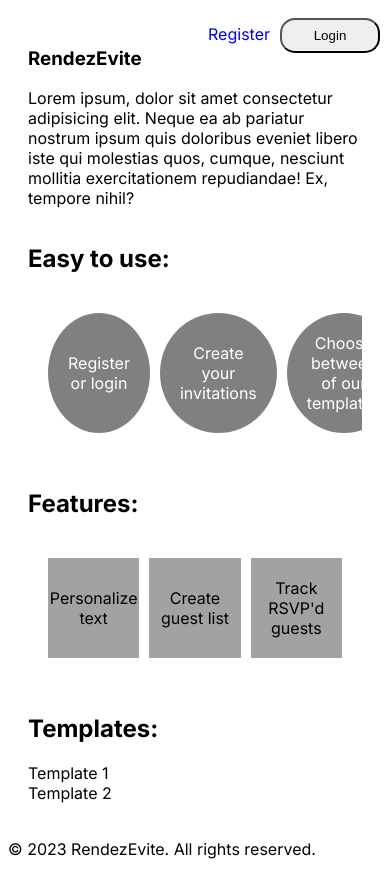
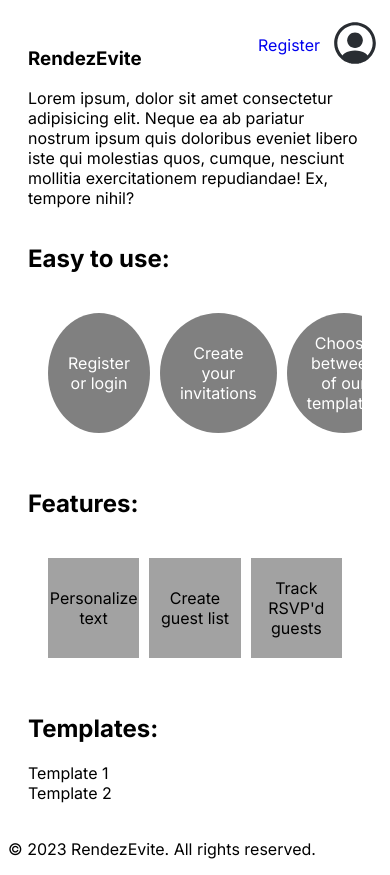
Before and after one commit to nanidam/degree-project-rendezevite, a Next.js app: page / in a window 390 px wide. Built offline with nearby package versions, Linux system fonts and the light colour scheme.

Commit message:
:art: added profile svg to render in mobile

```diff
--- a/app/page.tsx
+++ b/app/page.tsx
@@ -1,13 +1,29 @@
 "use client";
-import { redirect, useRouter } from "next/navigation";
+import { useRouter } from "next/navigation";
 import "./style.scss";
+import { ReactSVG } from "react-svg";
+import { useEffect, useState } from "react";
 
 const Home = () => {
   const router = useRouter();
+  const [desktopMode, setDesktopMode] = useState(false);
 
   const handleLogin = () => {
     router.push("/api/auth/signin");
   };
+
+  useEffect(() => {
+    const handleResize = () => {
+      setDesktopMode(window.innerWidth >= 768);
+    };
+
+    handleResize();
+    window.addEventListener("resize", handleResize);
+
+    return () => {
+      window.removeEventListener("resize", handleResize);
+    };
+  }, []);
 
   return (
     <main>
@@ -15,9 +31,17 @@ const Home = () => {
         <a className="register-link" href="/register">
           Register
         </a>
-        <button className="login-btn" type="button" onClick={handleLogin}>
-          Login
-        </button>
+        {desktopMode ? (
+          <button className="login-btn" type="button" onClick={handleLogin}>
+            Login
+          </button>
+        ) : (
+          <ReactSVG
+            className="profile-icon"
+            src="/profile-icon.svg"
+            onClick={handleLogin}
+          />
+        )}
       </nav>
       <section className="welcome-container">
         <article className="welcome-text-container">
--- a/app/style.scss
+++ b/app/style.scss
@@ -1,8 +1,13 @@
 .welcome-nav {
   display: flex;
-  align-items: baseline;
+  align-items: center;
   position: absolute;
   right: 0;
+
+  .profile-icon {
+    margin: 10px;
+    cursor: pointer;
+  }
 
   .login-btn {
     height: 35px;
```
Also changed, not shown: public/profile-icon.svg (added).
